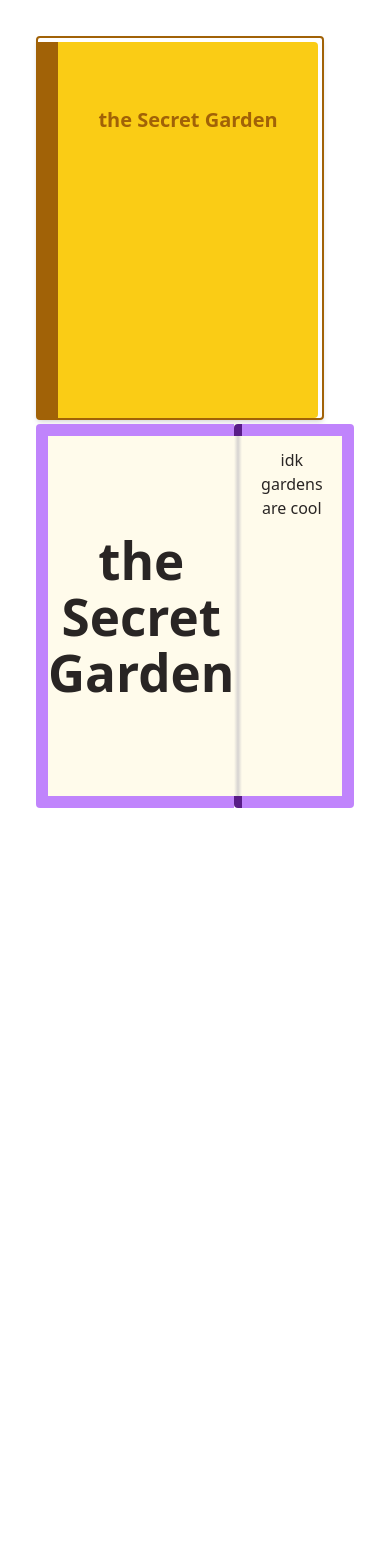
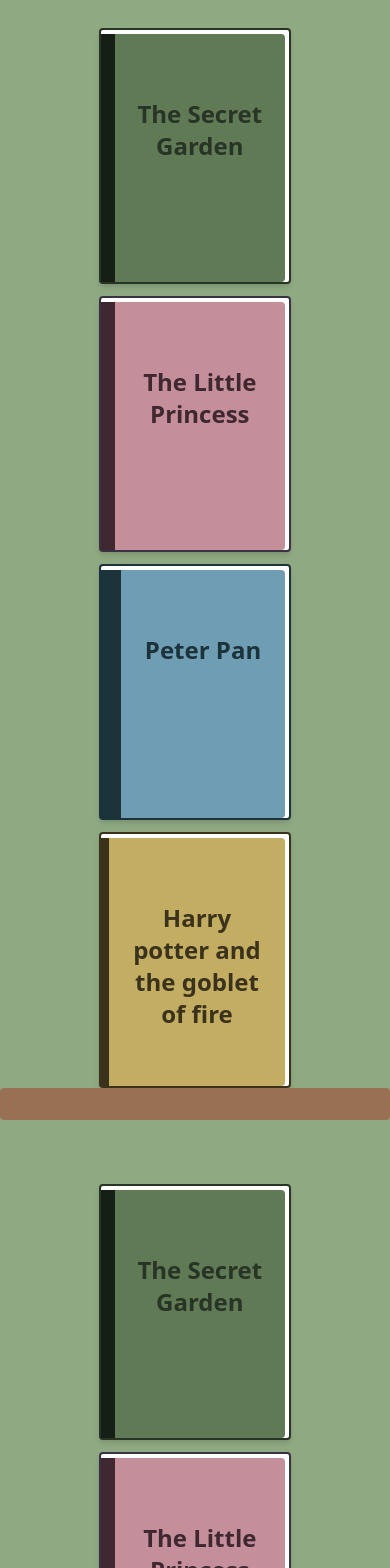
Before and after one commit to AnnaChason/portfolio-site, a React (Vite) app: page / in a window 390 px wide. Shown: the top 1568 px of the page. Before the commit the page ends 844 px from the top, so only its background shows below. Built offline with nearby package versions, Linux system fonts and the light colour scheme.

Commit message:
created custom color palette and adjusted shelf responsiveness

```diff
--- a/src/App.css
+++ b/src/App.css
@@ -1,12 +1,15 @@
 #root {
-  max-width: 1280px;
-  margin: 0 auto;
-  padding: 2rem;
   text-align: center;
+
 }
 html, body, #root {
-  height: 100%;
+
   width: 100%;
+  margin: 0;
+  padding: 0;
+}
+body{
+  @apply bg-green-400;
 }
 
 .logo {
--- a/src/App.tsx
+++ b/src/App.tsx
@@ -2,13 +2,15 @@
 import './App.css';
 import Book from './components/Book.tsx';
 import OpenBook from './components/OpenBook.tsx';
+import Shelf from './components/Shelf.tsx';
 
 function App() {
 
   return (
-    <div>
-        <Book title={"the Secret Garden"} color={"yellow"}/>
-        <OpenBook content={"idk gardens are cool"} title={"the Secret Garden"}  color={"purple"}/>
+    <div className={"w-full h-full bg-green-400"}>
+      <Shelf></Shelf>
+      <Shelf></Shelf>
+      <Shelf></Shelf>
 
     </div>
   );
--- a/src/components/Book.tsx
+++ b/src/components/Book.tsx
@@ -4,31 +4,35 @@
 const bgColorMap: Record<string, string> = {
     blue: "bg-blue-400",
     red: "bg-red-400",
-    green: "bg-green-400",
+    green: "bg-green-600",
     yellow: "bg-yellow-400",
     purple: "bg-purple-400",
     orange: "bg-orange-400",
+    pink: "bg-pink-400",
 
     dblue: "bg-blue-900",
     dred: "bg-red-900",
-    dgreen: "bg-green-900",
-    dyellow: "bg-yellow-700",
+    dgreen: "bg-green-950",
+    dyellow: "bg-yellow-900",
     dpurple: "bg-purple-900",
     dorange: "bg-orange-900",
+    dpink: "bg-pink-900",
 
     tblue: "text-blue-900",
     tred: "text-red-900",
     tgreen: "text-green-900",
-    tyellow: "text-yellow-700",
+    tyellow: "text-yellow-900",
     tpurple: "text-purple-900",
     torange: "text-orange-900",
+    tpink: "text-pink-900",
 
     bblue: "border-blue-900",
     bred: "border-red-900",
     bgreen: "border-green-900",
-    byellow: "border-yellow-700",
+    byellow: "border-yellow-900",
     bpurple: "border-purple-900",
-    borange: "border-orange-900"
+    borange: "border-orange-900",
+    bpink: "border-purple-900",
 };
 
 interface BookProps {
@@ -43,12 +47,12 @@
 
 
     return (
-        <div className={"bg-white flex pr-1 pt-1 shadow-md rounded h-96 w-72 border-2 border-solid m-1 " + bgColorMap["b" + color]}>
+        <div className={"bg-white flex pr-1 pt-1 shadow-md rounded h-64 w-48 border-2 border-solid m-3 mb-0 hover:-translate-y-2 " + bgColorMap["b" + color]}>
             <div className={"w-5 h-full " + bgColorMap["d"+color]}></div>
             <div className={"rounded-r flex flex-wrap h-full flex-grow " + bgColorMap[color]}>
 
                 <div className="flex flex-grow justify-center h-full w- bg-none">
-                    <h2 className={"m-4 text-center mt-16 font-bold text-xl " + bgColorMap["t"+color] }>{title}</h2>
+                    <h2 className={"m-4 text-center mt-16 font-bold text-2xl " + bgColorMap["t"+color] }>{title}</h2>
                 </div>
             </div>
         </div>
--- a/src/components/OpenBook.tsx
+++ b/src/components/OpenBook.tsx
@@ -8,13 +8,14 @@
 const OpenBook: React.FC<OpenBookProps> = (
     {title, content, color}) => {
     return (
+        <div className="fixed inset-0 flex items-center justify-center drop-shadow-lg">
         <div className="flex m-1">
             <div className={"rounded-l flex justify-center h-96 w-72 p-3 pr-0 bg-" + color +"-400 "}>
                 <div className={"bg-amber-50 w-full h-full flex items-center justify-center "}>
                     <h1 className={"text-stone-800 font-bold"}>{title}</h1>
                 </div>
             </div>
-            <div className={"rounded-l flex justify-center h-96 pt-3 pb-3 w-5 bg-" + color +"-900 "}>
+            <div className={" flex justify-center h-96 pt-3 pb-3 w-5 bg-" + color +"-900 "}>
                 <div className={"w-full h-full bg-gradient-to-r from-amber-50 to-stone-300"}></div>
                 <div className={"w-full h-full bg-gradient-to-l from-amber-50 to-stone-300"}></div>
             </div>
@@ -24,6 +25,7 @@
                 </div>
             </div>
         </div>
+        </div>
     );
 }
 export default OpenBook;
--- /dev/null
+++ b/src/components/Shelf.tsx
@@ -0,0 +1,24 @@
+import React from 'react';
+import Book from './Book';
+
+interface OpenBookProps {
+    title: string;
+    content: string;
+    color: string;
+}
+
+const Shelf: React.FC = () => {
+    return (
+        <div className="flex flex-wrap justify-center p-4">
+            <div className={" max-w-screen-lg flex flex-wrap justify-center"}>
+                <Book title={"The Secret Garden"} color={"green"}></Book>
+                <Book title={"The Little Princess"} color={"pink"}></Book>
+                <Book title={"Peter Pan"} color={"blue"}></Book>
+                <Book title={"Harry potter and the goblet of fire"} color={"yellow"}></Book>
+                <div className={"max-w-screen-lg w-screen h-8 rounded bg-brown-400 mb-5"}></div>
+            </div>
+        </div>
+    );
+
+}
+export default Shelf;
--- a/tailwind.config.js
+++ b/tailwind.config.js
@@ -5,7 +5,111 @@
     "./src/**/*.{js,ts,jsx,tsx}",
   ],
   theme: {
-    extend: {},
+    extend: {
+      colors: {
+        brown: {
+          50:  '#F7F2EE',
+          100: '#E6D6C9',
+          200: '#BE8C67', // yours (moved slightly darker than typical 100)
+          300: '#A6795A',
+          400: '#987053', // yours (better fit here)
+          500: '#71533E', // yours (this reads more like a true 500)
+          600: '#5E4635',
+          700: '#4B382A',
+          800: '#3C2E24',
+          900: '#322923', // yours
+          950: '#1F1915',
+        },
+        pink: {
+          50:  '#FAF4F5',
+          100: '#F2E3E6',
+          200: '#E4C5CB',
+          300: '#D4A9B2',
+          400: '#C48E9A', // NEW base — muted rose, less brown
+          500: '#AD7684',
+          600: '#8F5E6E',
+          700: '#724956',
+          800: '#573741',
+          900: '#3F282F',
+          950: '#26181C',
+        },
+        purple: {
+          50:  '#F6F4F8',
+          100: '#E9E4EE',
+          200: '#D6CBDF',
+          300: '#C2B4CF',
+          400: '#AF9EBE', // yours
+          500: '#9784A8',
+          600: '#7F6B90',
+          700: '#665675',
+          800: '#4E4259',
+          900: '#3A3242',
+          950: '#221E28',
+        },
+        green: {
+          50:  '#F3F6F2',
+          100: '#DEE6DA',
+          200: '#C3D2BC',
+          300: '#A9BFA1',
+          400: '#8FA983', // NEW 400 — clearer, more present sage
+          500: '#78936D',
+          600: '#607A56',
+          700: '#4A5F43',
+          800: '#364533',
+          900: '#283425',
+          950: '#161F16',
+        },
+
+        blue: {
+          50:  '#EEF4F6',
+          100: '#D9E7ED',
+          200: '#B9D1DC',
+          300: '#9BBACC',
+          400: '#6F9EB4', // NEW 400 — clearer, more saturated
+          500: '#5A879D',
+          600: '#466E81',
+          700: '#355866',
+          800: '#27424D',
+          900: '#1D333B',
+          950: '#0F1E23',
+        },
+        yellow: {
+          50:  '#FBF9F3',
+          100: '#F3EDDA',
+          200: '#E6DBB4',
+          300: '#D6C68E',
+          400: '#C2AD63', // base — dusty gold, not bright
+          500: '#A9944F',
+          600: '#8C7A3F',
+          700: '#6E5F32',
+          800: '#524726',
+          900: '#3A321B',
+          950: '#231E11',
+        },
+        parchment: {
+          50:  '#FBFAF8',
+          100: '#F6F2EC',
+          200: '#EEE7DD',
+          300: '#E4D9CB',
+          400: '#D6C8B6',
+          500: '#C6B6A1',
+          600: '#A99682',
+          700: '#877868',
+          800: '#5E544A',
+          900: '#3F3832',
+          950: '#26211D',
+        },
+        text: {
+          primary: '#322923',   // brown-900 (your existing color)
+          secondary: '#4B382A', // brown-700
+          muted: '#665F59',     // parchment/brown blend
+        }
+
+
+
+
+      }
+    },
   },
   plugins: [],
 };
```
Also changed, not shown: 1 other file (tests, documents, lock files or other folders).
